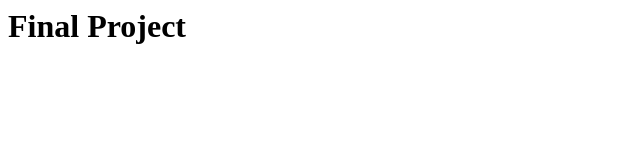
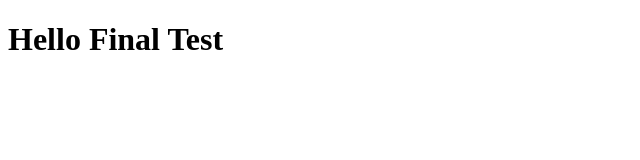
Before and after one commit to BERTOBATLAH/CI-CD, a plain HTML site: page index.html in a window 1280 px wide. Shown: the whole page, without its empty margins (0-640 px from the left). Drawn offline with Linux system fonts and the light colour scheme.

Commit message:
Update index.html
Change code html

```diff
--- a/index.html
+++ b/index.html
@@ -1 +1,11 @@
-<h1>Final Project</h1>
+<!DOCTYPE html>
+<html lang="en">
+<head>
+    <meta charset="UTF-8">
+    <meta name="viewport" content="width=device-width, initial-scale=1.0">
+    <title>Hello Final Test</title>
+</head>
+<body>
+    <h1>Hello Final Test</h1>
+</body>
+</html>
```
